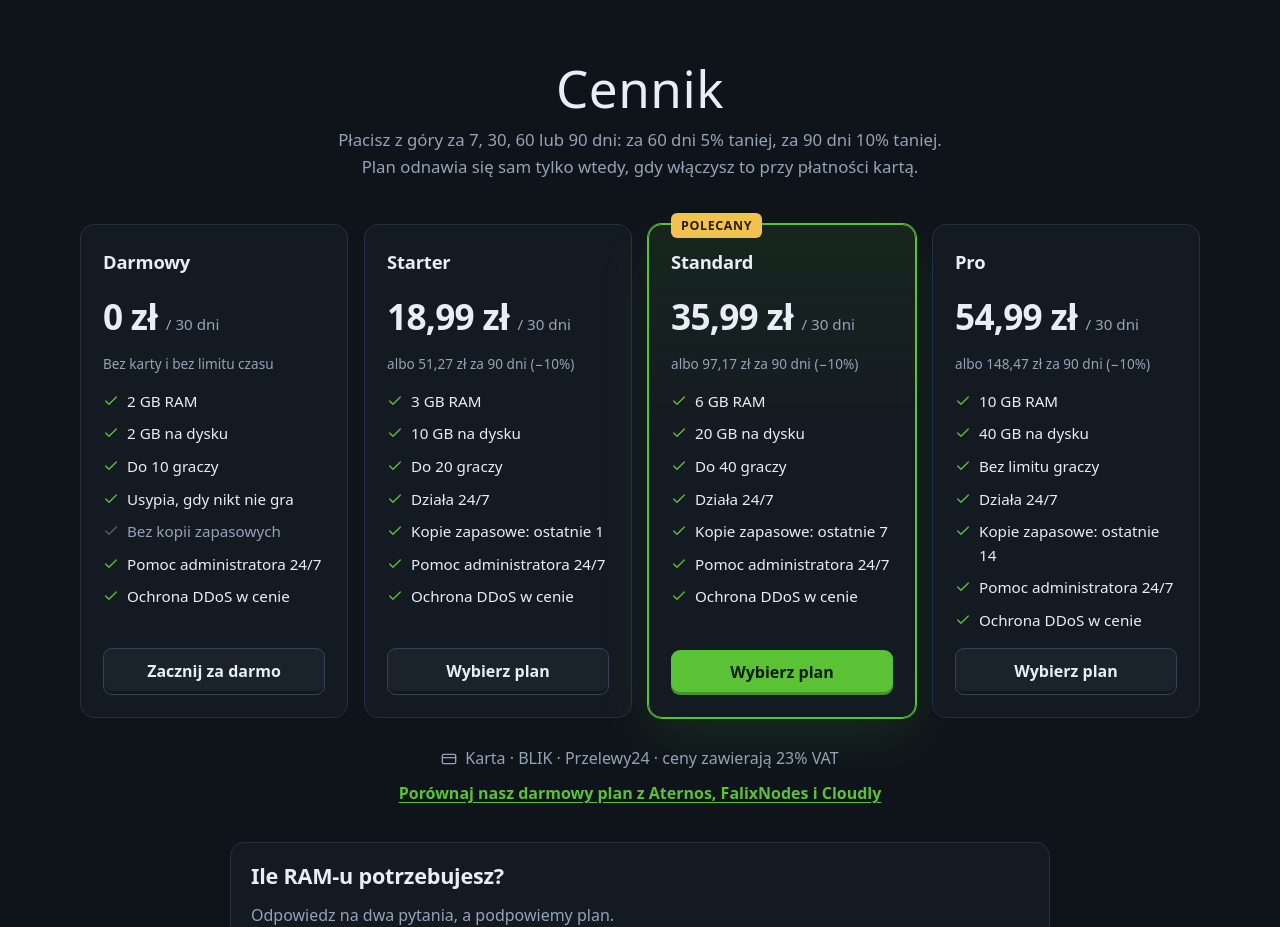
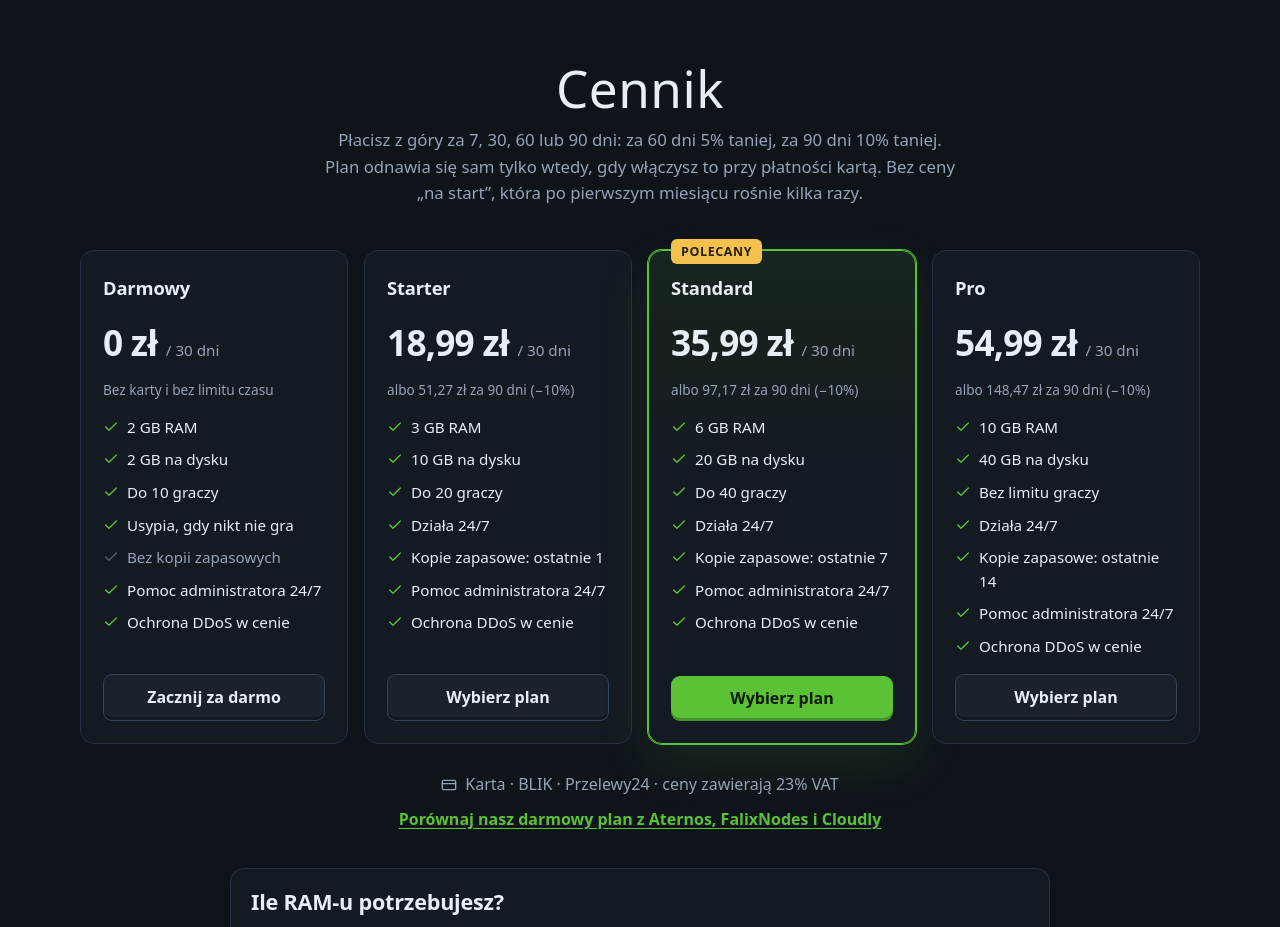
Before and after one commit to Filipsq/mc-host, a Next.js app: page / in a window 1280 px wide. Shown: the part 5240-6167 px from the top of the page. Built offline with nearby package versions, Linux system fonts and the light colour scheme; no server answers; the database is empty; a web font is replaced by a local one.

Commit message:
Pricing: say the price doesn't jump after the first month
Co-Authored-By: Claude Opus 5.5 <noreply@anthropic.com>
Claude-Session: https://claude.ai/code/session_0191a5wgeofxDj2WGopzciac

```diff
--- a/src/i18n/messages/en.ts
+++ b/src/i18n/messages/en.ts
@@ -149,7 +149,7 @@ const en: Messages = {
     ramNote: "This is an estimate: a lot depends on the world's size, the number of plugins and the game version.",
     ramStart: "Create a server",
     pricingTitle: "Pricing",
-    pricingSubtitle: "Pay up front for 7, 30, 60 or 90 days: 60 days are 5% cheaper, 90 days 10% cheaper. Plans renew by themselves only if you turn that on when paying by card.",
+    pricingSubtitle: "Pay up front for 7, 30, 60 or 90 days: 60 days are 5% cheaper, 90 days 10% cheaper. Plans renew by themselves only if you turn that on when paying by card. No intro price that jumps several times after the first month.",
     perMonth: "/ 30 days",
     longerPeriod: "or {price} for 90 days (−10%)",
     freeForever: "No card and no time limit",
--- a/src/i18n/messages/pl.ts
+++ b/src/i18n/messages/pl.ts
@@ -147,7 +147,7 @@ const pl = {
     ramNote: "To przybliżenie: dużo zależy od wielkości świata, liczby pluginów i wersji gry.",
     ramStart: "Załóż serwer",
     pricingTitle: "Cennik",
-    pricingSubtitle: "Płacisz z góry za 7, 30, 60 lub 90 dni: za 60 dni 5% taniej, za 90 dni 10% taniej. Plan odnawia się sam tylko wtedy, gdy włączysz to przy płatności kartą.",
+    pricingSubtitle: "Płacisz z góry za 7, 30, 60 lub 90 dni: za 60 dni 5% taniej, za 90 dni 10% taniej. Plan odnawia się sam tylko wtedy, gdy włączysz to przy płatności kartą. Bez ceny „na start”, która po pierwszym miesiącu rośnie kilka razy.",
     perMonth: "/ 30 dni",
     longerPeriod: "albo {price} za 90 dni (−10%)",
     freeForever: "Bez karty i bez limitu czasu",
```
